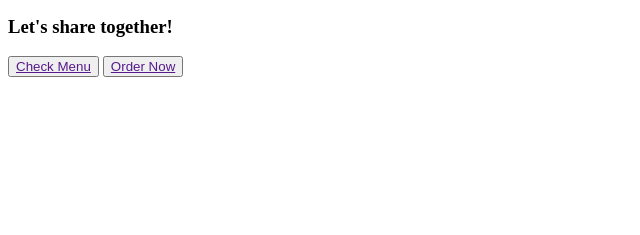
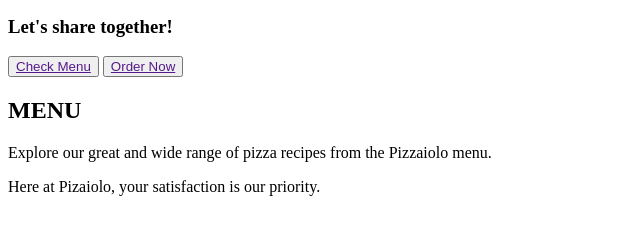
Before and after one commit to blackdreamer15/Pizzaiolo-website, a plain HTML site: page menu.html in a window 1280 px wide. Shown: the part 219-454 px from the top of the page, without its empty margins (0-640 px from the left). Drawn offline with Linux system fonts and the light colour scheme.

Commit message:
Added heading and paragraphs to menu section in main tag

```diff
--- a/menu.html
+++ b/menu.html
@@ -40,7 +40,9 @@
 
     <main>
         <section id="menu">
-
+            <h1>MENU</h1>
+            <p>Explore our great and wide range of pizza recipes from the Pizzaiolo menu.</p>
+            <p>Here at Pizaiolo, your satisfaction is our priority.</p>
         </section>
     </main>
 </body>
```
